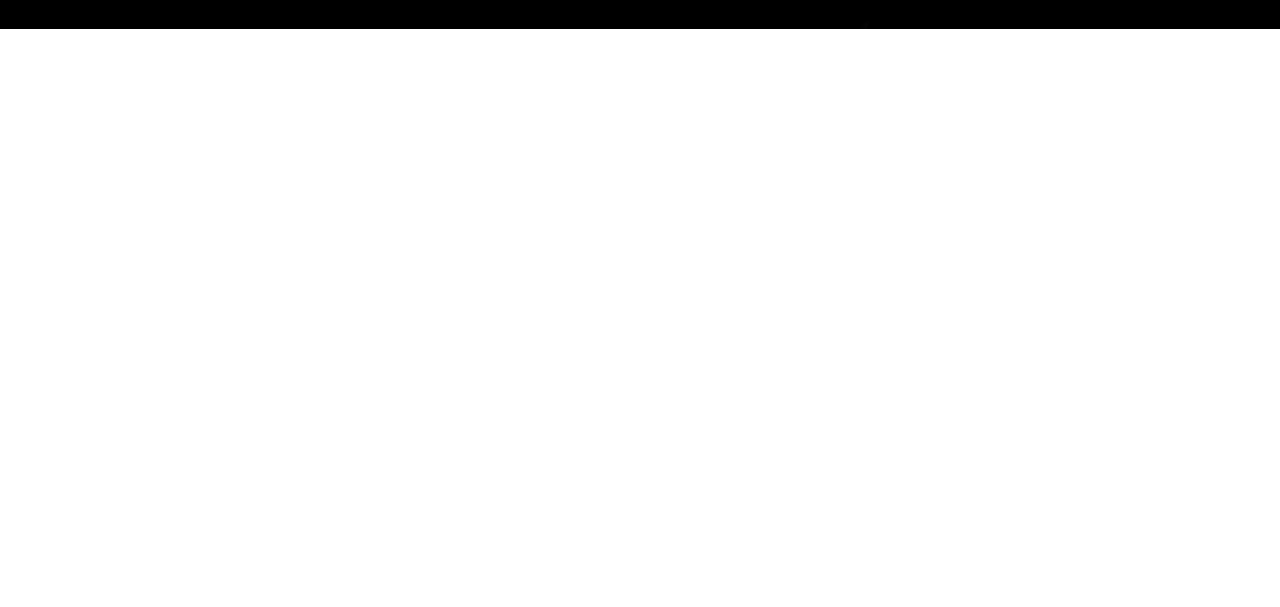
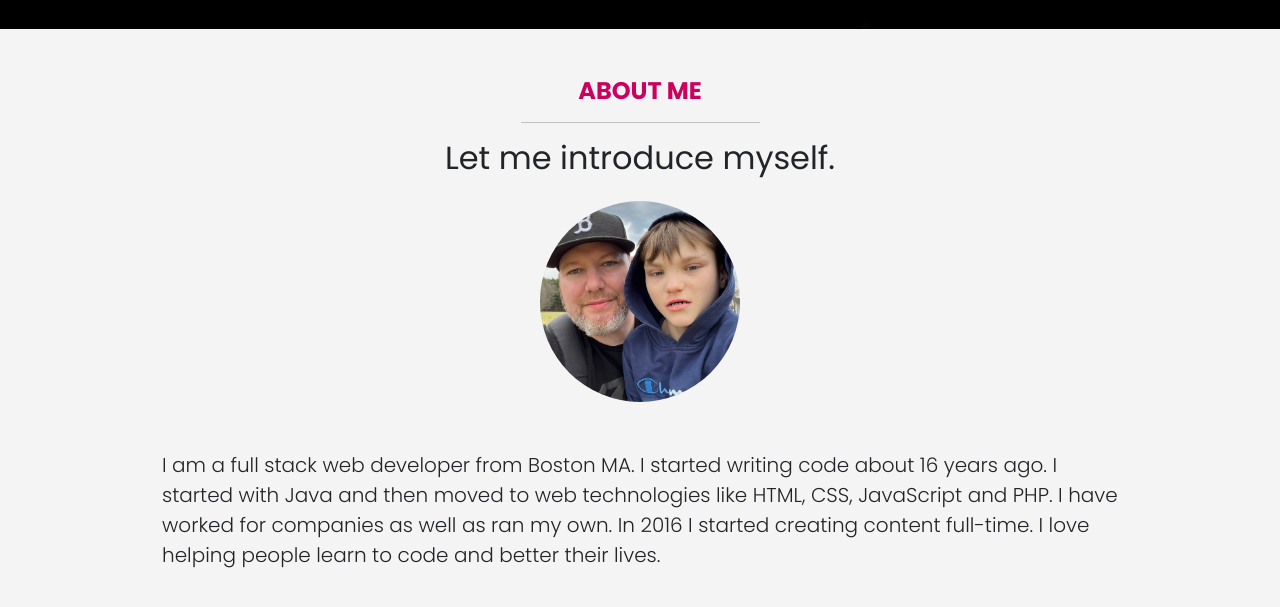
Before and after one commit to rodlez/bootstrap-portfolio, a website: page index.html in a window 1280 px wide. Shown: the part 771-1378 px from the top of the page. Before the commit the page ends 800 px from the top, so only its background shows below. Drawn offline with nearby package versions, Linux system fonts and the light colour scheme; files that its build step writes are made by us from their sources.

Commit message:
Add About Section

```diff
--- a/index.html
+++ b/index.html
@@ -16,11 +16,12 @@
     <link rel="stylesheet" href="css/bootstrap.css" />
     <link rel="stylesheet" href="css/lightbox.min.css" />
     <link rel="stylesheet" href="css/styles.css" />
-    <title>Brad Traversy | Web Developer</title>
+    <title>Portfolio</title>
   </head>
 
   <body>
 
+    <!-- Header -->
     <header class="header vh-100 text-center position-relative">
       <div class="text-container position-relative d-flex flex-column justify-content-center align-items-center h-100">
         <h5 class="text-primary fs-3 fw-bold text-uppercase">Hello, World.</h5>
@@ -65,6 +66,32 @@
       </div>
     </header>
 
+     <!-- About -->
+     <section id="about" class="about bg-light py-5">
+      <div class="container">
+        <div class="text-center">
+          <h4 class="text-uppercase fw-bold text-primary">About Me</h4>
+          <hr class="w-25 mx-auto" />
+          <h2 class="mb-4">Let me introduce myself.</h2>
+        </div>
+        <div class="about-content d-flex gap-5 align-items-center h-100">
+          <img
+            src="images/brad.jpg"
+            alt=""
+            class="about-img img-fluid rounded-circle"
+          />
+          <p class="lead">
+            I am a full stack web developer from Boston MA. I started writing
+            code about 16 years ago. I started with Java and then moved to web
+            technologies like HTML, CSS, JavaScript and PHP. I have worked for
+            companies as well as ran my own. In 2016 I started creating content
+            full-time. I love helping people learn to code and better their
+            lives.
+          </p>
+        </div>
+      </div>
+    </section>
+
     <script src="js/bootstrap.bundle.min.js"></script>
     <script src="js/lightbox-plus-jquery.min.js"></script>
     <script src="js/script.js"></script>
--- a/scss/styles.scss
+++ b/scss/styles.scss
@@ -31,6 +31,16 @@
     bottom: 50px;
 }
 
+// About Section
+.about-content {
+    flex-direction: column;
+}
+
+// About image size
+.about-img {
+    width: 200px;
+}
+
 
 // Small Screens Format
 
```
